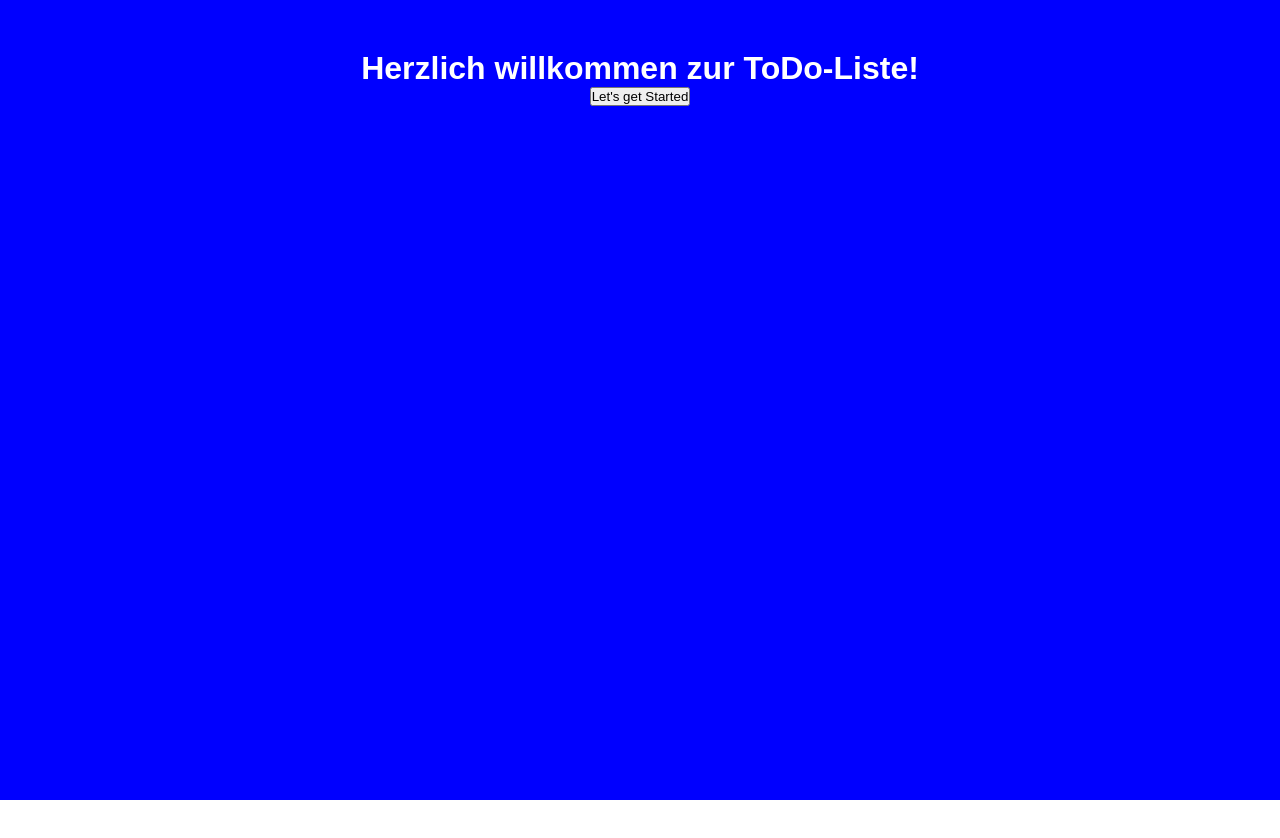
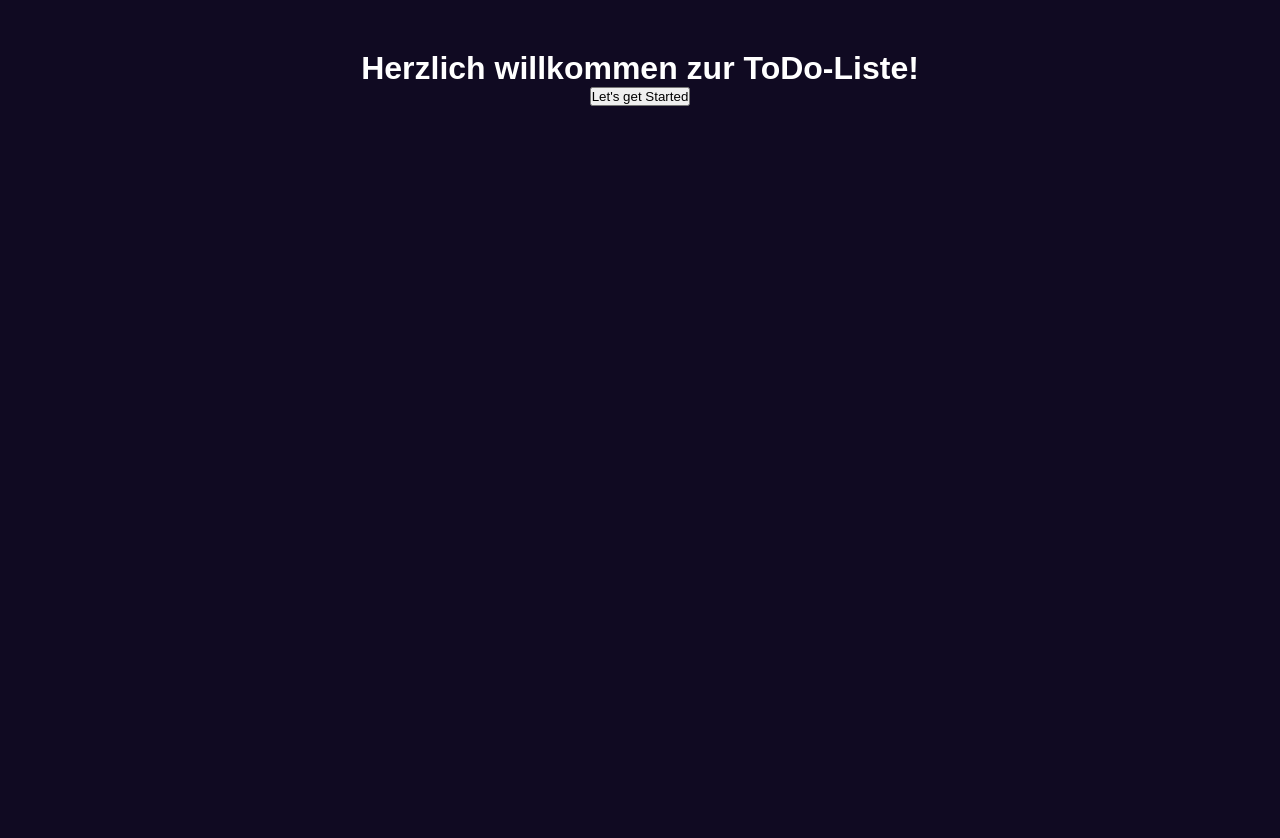
Before and after one commit to BluescreenCreator/ReactGruppe7, a React (Create React App) app in the folder dhbw-todo/: page / in a window 1280 px wide. Shown: the top 838 px of the page. Before the commit the page ends 800 px from the top, so only its background shows below. Built offline with nearby package versions, Linux system fonts and the light colour scheme.

Commit message:
css halbwegs schoen

```diff
--- a/dhbw-todo/src/App.css
+++ b/dhbw-todo/src/App.css
@@ -8,12 +8,14 @@ body {
   color: white;
   font-family: "Poppins", sans-serif;
   min-height: 100vh;
+  margin-top: 100px;
+  margin-left: 200px;
 }
 
 #Homescreen {
   height: 100vh;
   width: 100%;
-  background-color: blue;
+  background-image: linear-gradient(120deg, #100a22 0%, #100a22 100%);
   position: fixed;
   overflow: hidden;
   left: 0;
@@ -35,4 +37,10 @@ body {
   top: 120px;
   left: 0;
   overflow: hidden;
+  margin-top: 150px;
+  margin-left: 400px;
 }
+
+#CreateTask {
+  padding-top: 10px;
+}
--- a/dhbw-todo/src/App.js
+++ b/dhbw-todo/src/App.js
@@ -3,6 +3,8 @@ import Home from './components/Home';
 import List from './components/List';
 import Task from './components/Task';
 
+
+// alle Compnents werden gerendert
 function App() {
   return (
     [<Task/>,
--- a/dhbw-todo/src/components/List.js
+++ b/dhbw-todo/src/components/List.js
@@ -8,6 +8,7 @@ function List(){
 
             <input id="newtext" type="text"/>
             <button onClick={changeOld}>Ändern</button>
+
         </div>
     );
 }
--- a/dhbw-todo/src/components/Task.js
+++ b/dhbw-todo/src/components/Task.js
@@ -5,6 +5,7 @@ import React from "react";
 function Task(){
     return(
         <div>
+        <h1>Ihre To-Do-Liste</h1>
         <div id = "CreateTask">
             <input id = "TextInput"></input>
             <button onClick = {addToList}>+</button>
@@ -20,14 +21,17 @@ function Task(){
     );
 }
 
+//diese Funktion loescht eine Aufgabe, dies wird ueber einen onClick auf "Entfernen" ausgeloest
 function loeschen() {
     Event.ParentElement.remove();
 }
 
+// diese Funktion erzeugt neue Listenelemente/Aufgaben hierbei handelt es sich um einen p tag, welcher erzeugt wird.
+// Zeile 34: in diesem Button hier befindet sich das onClick event, um eine Aufgabe zu loeschen.
 function addToList(){
     let InputWert = document.getElementById("TextInput").value;
     let inner = document.createElement("div");
-    inner.innerHTML= `<p>${InputWert}</p> <div onClick>Editieren</div> <button onClick = "event.target.parentElement.remove()">Entfernen</button>`;
+    inner.innerHTML= `<p>${InputWert}</p> <button onClick = "event.target.parentElement.remove()">Entfernen</button>`;
     document.getElementById("Liste").appendChild(inner);
 }
 
```
